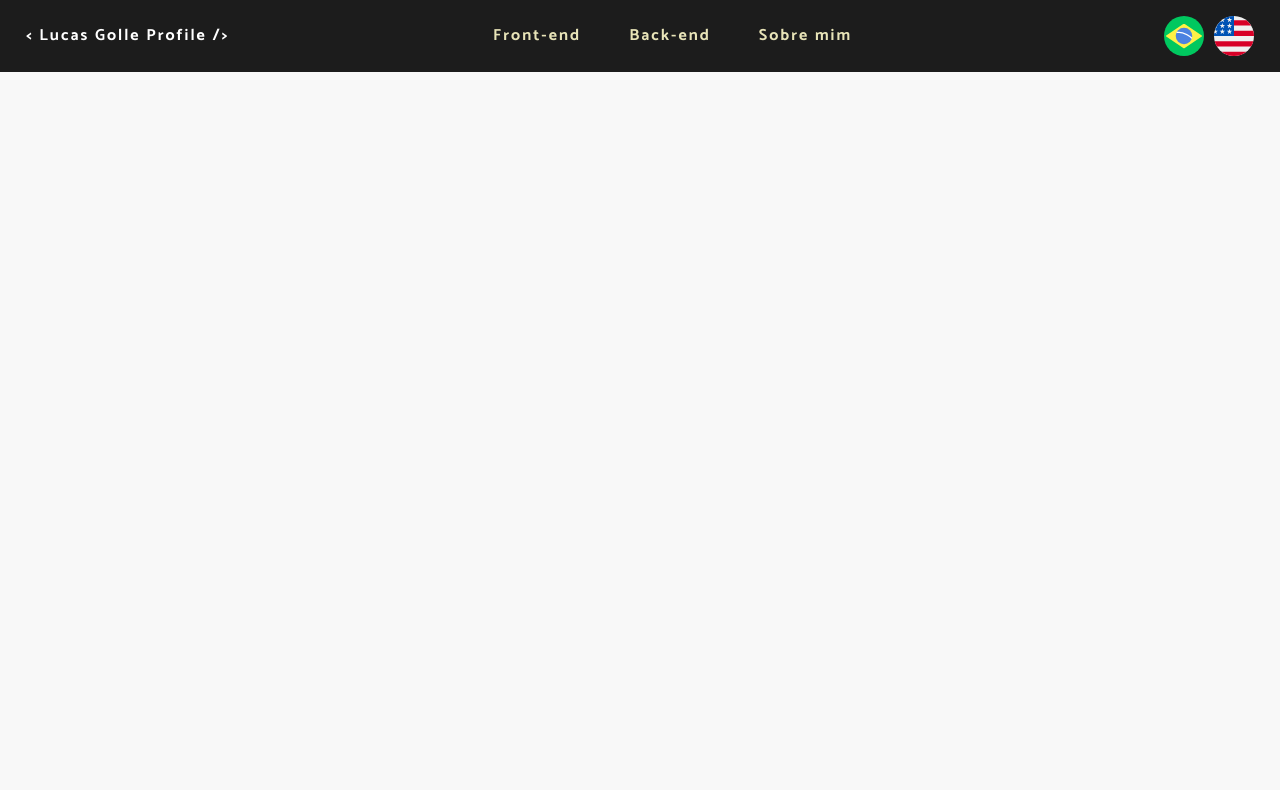
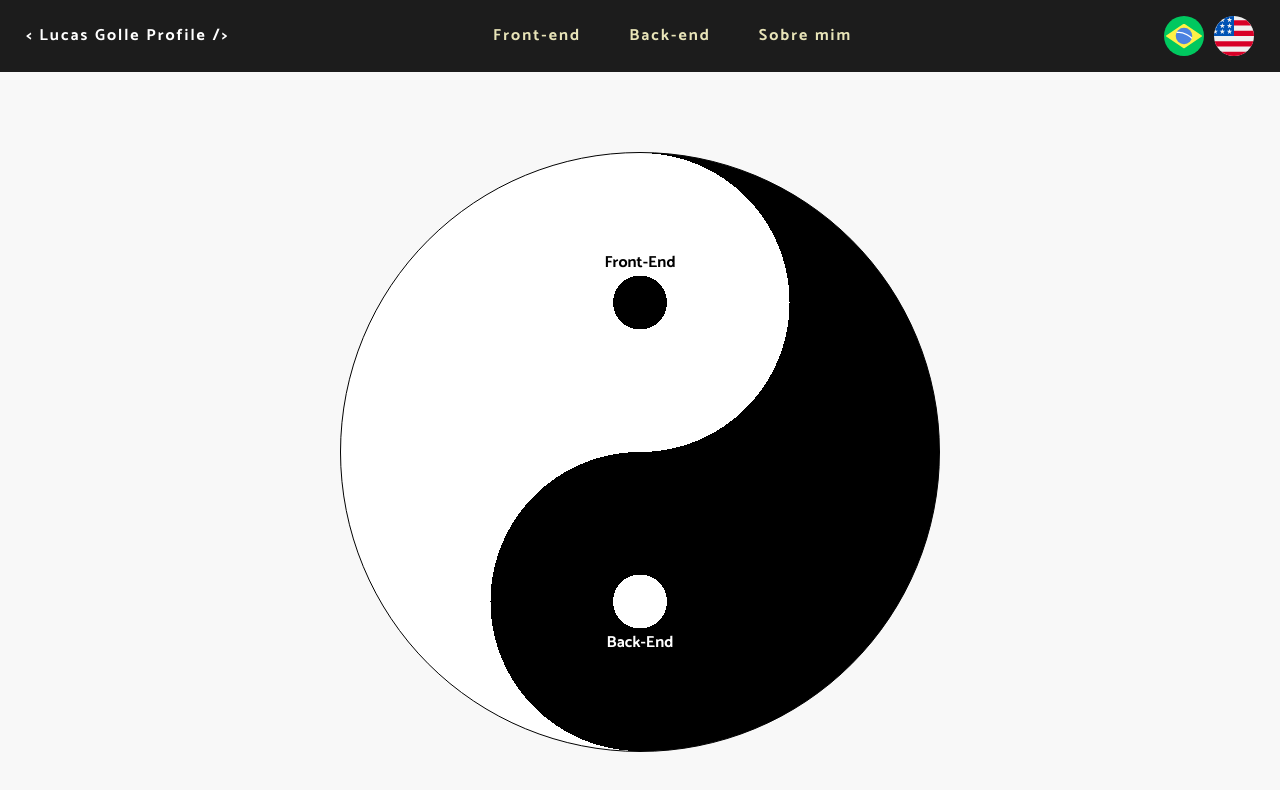
Before and after one commit to lucasgolle/portfolio, a JavaScript app: page / in a window 1280 px wide. Shown: the top 790 px of the page. Built offline with nearby package versions, Linux system fonts and the light colour scheme; the HTML template or start-up script is replaced by a standard one.

Commit message:
feat: create component main ying yang

```diff
--- a/src/App.js
+++ b/src/App.js
@@ -1,12 +1,14 @@
 import "./reset.css"
 import GlobalStyle from "./styles/global"
 import {Header} from "./components/Header"
+import {Main} from "./components/Main"
 
 function App() {
   return (
     <>
     <GlobalStyle/>
     <Header/>
+    <Main/>
     </>
   );
 }
--- a/src/components/Header/styles.js
+++ b/src/components/Header/styles.js
@@ -4,17 +4,15 @@ export const Container = styled.header`
   display: flex;
   font-size: 1rem;
   font-weight: 500;
-  color: #E8E4B8;
+  color: #e8e4b8;
   letter-spacing: 2px;
-  background-color: #1C1C1C;
+  background-color: #1c1c1c;
   padding: 1rem;
   width: 100%;
   justify-content: space-between;
   align-items: center;
 
-
-
-  h1{
+  h1 {
     margin-left: 10px;
     font-weight: bold;
     color: #ffff;
@@ -27,20 +25,18 @@ export const Container = styled.header`
     cursor: pointer;
   }
 
-    div{
+  div {
     display: flex;
   }
 
-    li{
+  li {
     margin-right: 3rem;
     cursor: pointer;
-        border-bottom: none;
 
+    &:hover {
+      color: #ffff;
+      border-bottom: 1px solid #e8e4b8;
 
-        &:hover{
-            color: #ffff;
-            border-bottom: 1px solid #ffff;
     }
   }
-
 `;
--- a/src/components/Main/index.js
+++ b/src/components/Main/index.js
@@ -0,0 +1,18 @@
+import {Container, Back} from "./styles"
+
+
+export const Main = () =>{
+
+    return(
+        <>
+
+        <Container>
+            <div>
+            <h3>Front-End</h3>
+            <Back>Back-End</Back>
+            </div>
+        </Container>
+
+        </>
+    )
+}
--- a/src/components/Main/styles.js
+++ b/src/components/Main/styles.js
@@ -0,0 +1,30 @@
+import styled from "styled-components";
+
+export const Container = styled.div`
+        width: 600px;
+        height: 600px;
+        border-radius: 50%;
+        margin: 5em auto;
+        border: 1px solid #000;
+        background: radial-gradient(circle at 50% 25%, black 5%, transparent 5%), radial-gradient(closest-side circle at 50% 25%, white 100%, transparent 100%),
+        radial-gradient(circle at 50% 75%, white 5%, transparent 5%),
+        radial-gradient(closest-side circle at 50% 75%, black 100%, transparent 100%),
+        linear-gradient(to right, white 50%, black 50%);
+
+        div{
+          display: flex;
+          flex-direction: column;
+          height: 600px;
+          position: relative;
+          align-items: center;
+          justify-content: space-around;
+        }
+
+
+`
+
+export const Back = styled.h3`
+
+        color: #ffff;
+        margin-top: 160px;
+`
```
Lines whose indentation alone changed are shown as unchanged.
